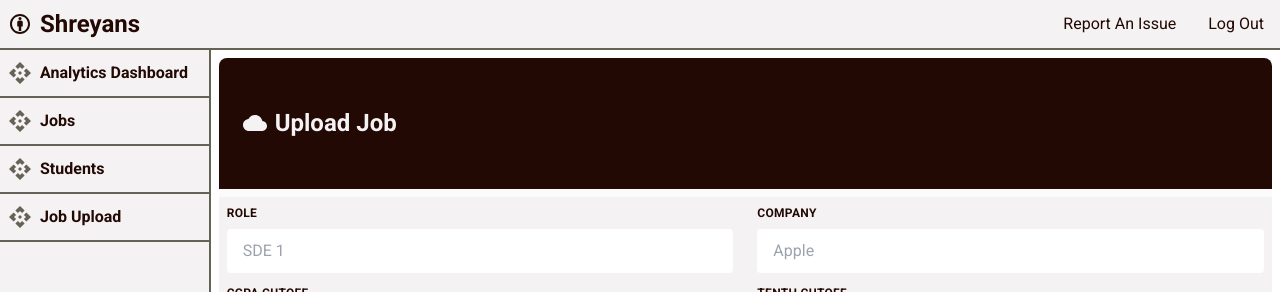
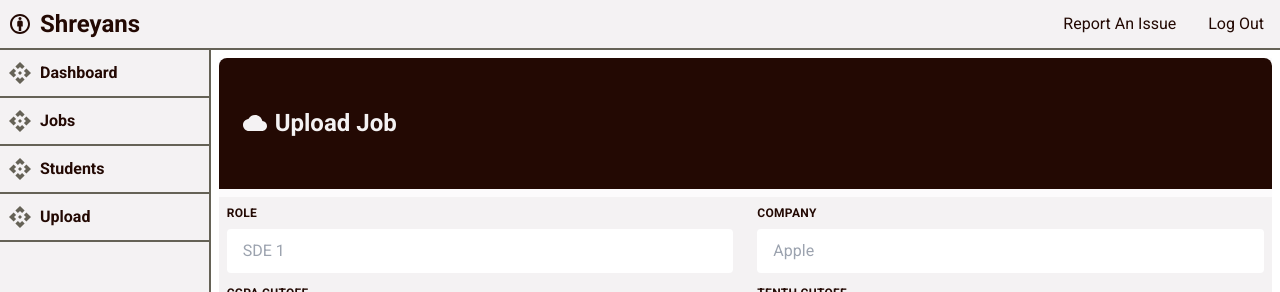
Before and after one commit to shreyanzjain/scoop-mern, a React (Vite) app in the folder frontend/: page /uploadJob in a window 1280 px wide. Shown: the top 292 px of the page. Built offline with nearby package versions, Linux system fonts and the light colour scheme.

Commit message:
refactor code for sidebar

```diff
--- a/frontend/src/components/Placement/SideBar.jsx
+++ b/frontend/src/components/Placement/SideBar.jsx
@@ -1,54 +1,38 @@
-import React from "react";
-import ApiIcon from "@mui/icons-material/Api";
-import { NavLink } from "react-router-dom";
+import SideBarOptions from "./SideBarOptions";
 
 function SideBar({ onClickOption, optionValue }) {
+  const options = [
+    {
+      id: 1,
+      value: "Dashboard",
+    },
+    {
+      id: 2,
+      value: "Jobs",
+    },
+    {
+      id: 3,
+      value: "Students",
+    },
+    {
+      id: 4,
+      value: "Upload",
+    },
+  ];
+
+  const sideBarOptionsList = options.map(({ id, value }) => {
+    return <SideBarOptions
+      onClickOption={onClickOption}
+      optionValue={optionValue}
+      thisOptionValue={id}
+      key={id}
+      thisOptionText={value}
+    />;
+  });
+
   return (
     <ul className="container bg-whitesmoke h-screen w-1/6 border-e-2 border-ebony border-op lg:text-md sm:text-base">
-      <a
-        href=""
-        onClick={(e) => {
-          e.preventDefault();
-          onClickOption(1);
-        }}
-        className="flex w-full h-12 border-b-2 border-ebony border-op items-center justify-start font-bold text-licorice hover:border-licorice hover:bg-tan"
-      >
-        <ApiIcon className={`ms-2 ${optionValue == 1? "": "text-ebony"}`} />
-        <p className="ms-2">Analytics Dashboard</p>
-      </a>
-      <a
-        href=""
-        onClick={(e) => {
-          e.preventDefault();
-          onClickOption(2);
-        }}
-        className="flex w-full h-12 border-b-2 border-ebony border-op items-center justify-start font-bold text-licorice hover:border-licorice hover:bg-tan"
-      >
-        <ApiIcon className={`ms-2 ${optionValue == 2? "": "text-ebony"}`} />
-        <p className="ms-2">Jobs</p>
-      </a>
-      <a
-        href=""
-        onClick={(e) => {
-          e.preventDefault();
-          onClickOption(3);
-        }}
-        className="flex w-full h-12 border-b-2 border-ebony border-op items-center justify-start font-bold text-licorice hover:border-licorice hover:bg-tan"
-      >
-        <ApiIcon className={`ms-2 ${optionValue == 3? "": "text-ebony"}`} />
-        <p className="ms-2">Students</p>
-      </a>
-      <a
-        href=""
-        onClick={(e) => {
-          e.preventDefault();
-          onClickOption(4);
-        }}
-        className="flex w-full h-12 border-b-2 border-ebony border-op items-center justify-start font-bold text-licorice hover:border-licorice hover:bg-tan"
-      >
-        <ApiIcon className={`ms-2 ${optionValue == 4? "": "text-ebony"}`} />
-        <p className="ms-2">Job Upload</p>
-      </a>
+      {sideBarOptionsList}
     </ul>
   );
 }
--- /dev/null
+++ b/frontend/src/components/Placement/SideBarOptions.jsx
@@ -0,0 +1,26 @@
+import ApiIcon from "@mui/icons-material/Api";
+
+function SideBarOptions({
+  onClickOption,
+  optionValue,
+  thisOptionValue,
+  thisOptionText,
+}) {
+  return (
+    <a
+      href=""
+      onClick={(e) => {
+        e.preventDefault();
+        onClickOption(thisOptionValue);
+      }}
+      className="flex w-full h-12 border-b-2 border-ebony border-op items-center justify-start font-bold text-licorice hover:border-licorice hover:bg-tan"
+    >
+      <ApiIcon
+        className={`ms-2 ${optionValue == thisOptionValue ? "" : "text-ebony"}`}
+      />
+      <p className="ms-2">{thisOptionText}</p>
+    </a>
+  );
+}
+
+export default SideBarOptions;
```
